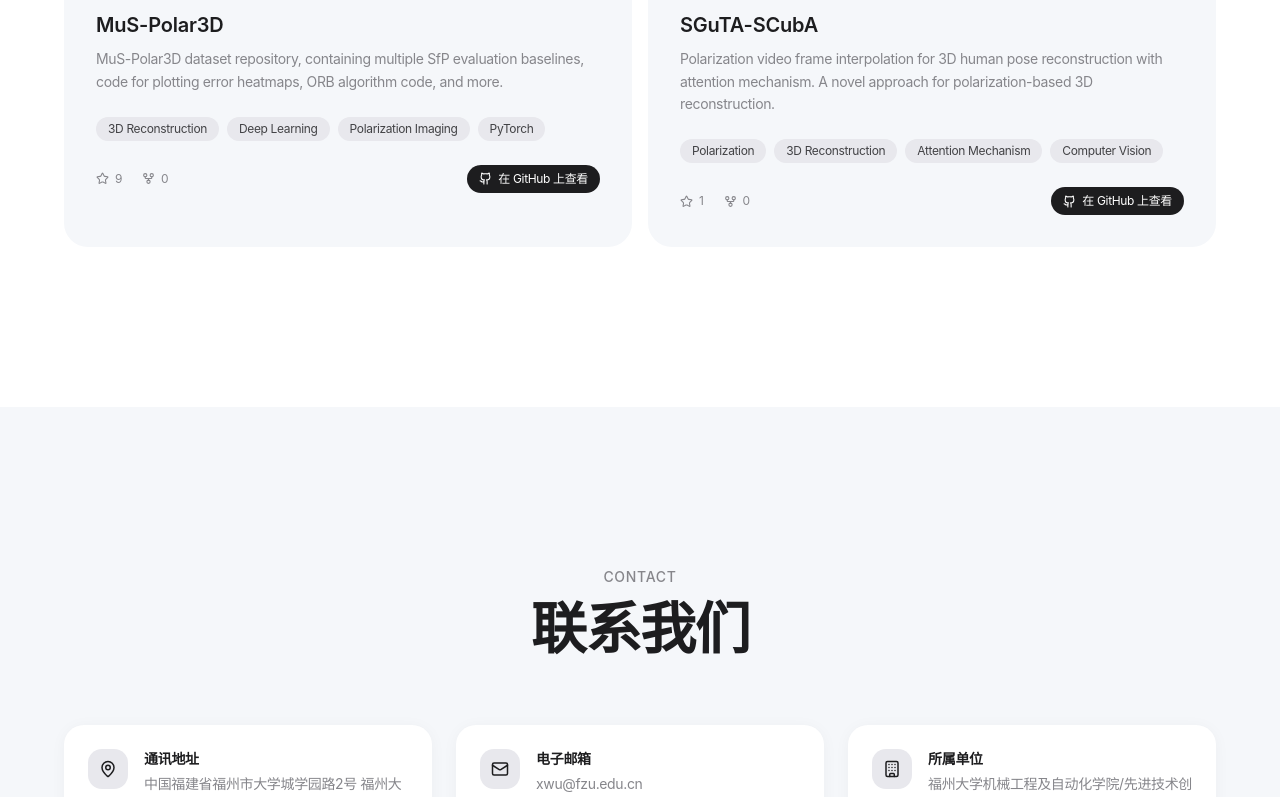
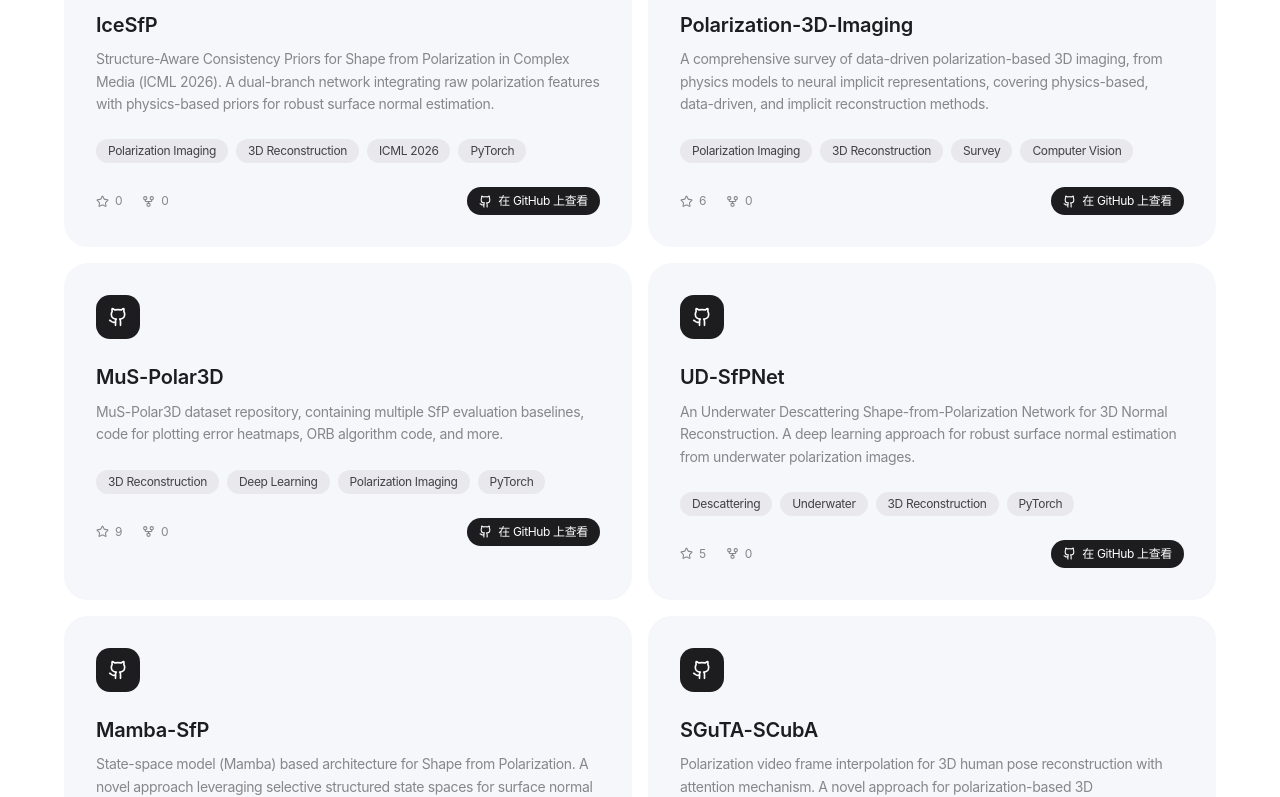
Before and after one commit to WangPuyun/ai-lab-website, a React (Vite) app: page / in a window 1280 px wide. Shown: the part 5580-6377 px from the top of the page. Built offline with nearby package versions, Linux system fonts and the light colour scheme; no server answers.

Commit message:
更新开源项目

```diff
--- a/src/sections/OpenSource.tsx
+++ b/src/sections/OpenSource.tsx
@@ -37,12 +37,44 @@ type RepoStats = {
 
 const sharedProjects: Project[] = [
   {
+    name: 'IceSfP',
+    desc: 'Structure-Aware Consistency Priors for Shape from Polarization in Complex Media (ICML 2026). A dual-branch network integrating raw polarization features with physics-based priors for robust surface normal estimation.',
+    tags: ['Polarization Imaging', '3D Reconstruction', 'ICML 2026', 'PyTorch'],
+    stars: 0,
+    forks: 0,
+    github: 'https://github.com/ykmmm0/IceSfP',
+  },
+  {
+    name: 'Polarization-3D-Imaging',
+    desc: 'A comprehensive survey of data-driven polarization-based 3D imaging, from physics models to neural implicit representations, covering physics-based, data-driven, and implicit reconstruction methods.',
+    tags: ['Polarization Imaging', '3D Reconstruction', 'Survey', 'Computer Vision'],
+    stars: 6,
+    forks: 0,
+    github: 'https://github.com/ykmmm0/Polarization-3D-Imaging',
+  },
+  {
     name: 'MuS-Polar3D',
     desc: 'MuS-Polar3D dataset repository, containing multiple SfP evaluation baselines, code for plotting error heatmaps, ORB algorithm code, and more.',
     tags: ['3D Reconstruction', 'Deep Learning', 'Polarization Imaging', 'PyTorch'],
     stars: 9,
     forks: 0,
     github: 'https://github.com/WangPuyun/MuS-Polar3D',
+  },
+  {
+    name: 'UD-SfPNet',
+    desc: 'An Underwater Descattering Shape-from-Polarization Network for 3D Normal Reconstruction. A deep learning approach for robust surface normal estimation from underwater polarization images.',
+    tags: ['Descattering', 'Underwater', '3D Reconstruction', 'PyTorch'],
+    stars: 5,
+    forks: 0,
+    github: 'https://github.com/WangPuyun/UD-SfPNet',
+  },
+  {
+    name: 'Mamba-SfP',
+    desc: 'State-space model (Mamba) based architecture for Shape from Polarization. A novel approach leveraging selective structured state spaces for surface normal estimation.',
+    tags: ['Polarization Imaging', '3D Reconstruction', 'Mamba', 'PyTorch'],
+    stars: 2,
+    forks: 0,
+    github: 'https://github.com/WangPuyun/Mamba-SfP',
   },
   {
     name: 'SGuTA-SCubA',
```
